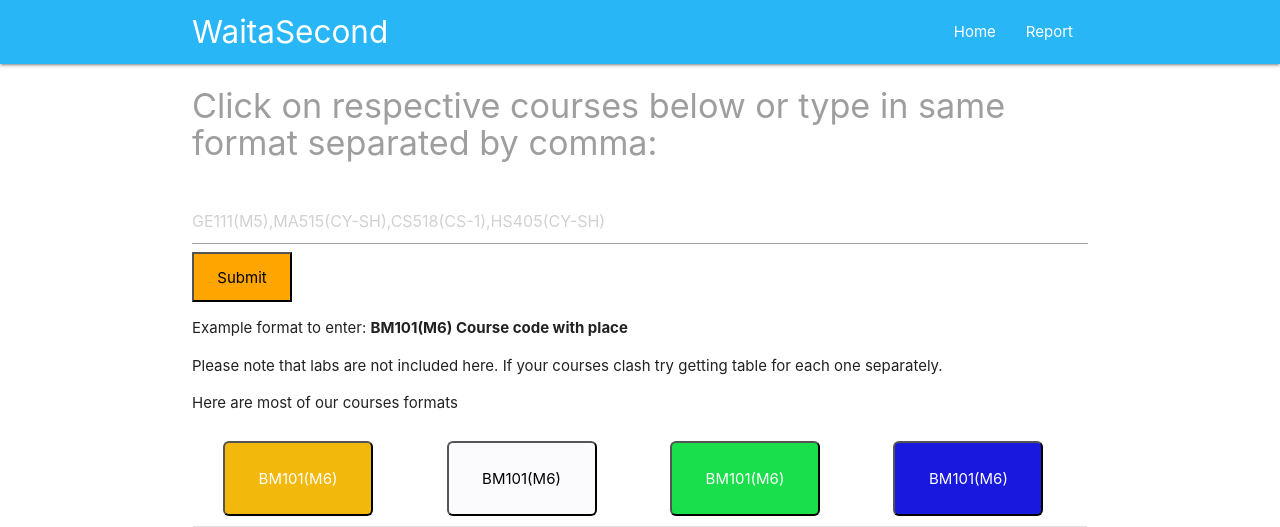
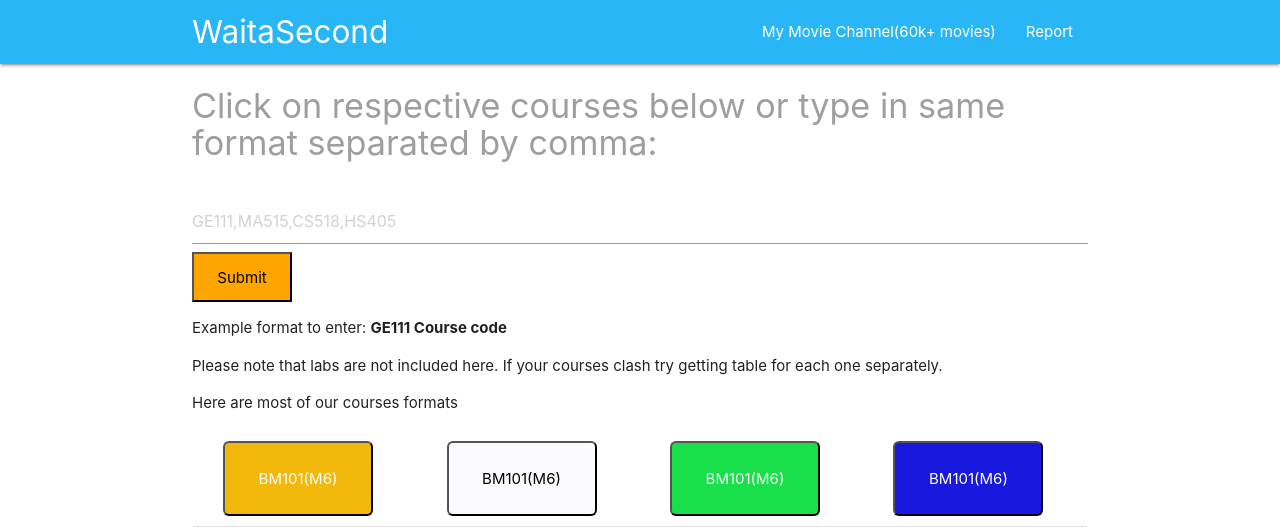
Before and after one commit to sdmadhav/timetablewebsite, a Flask app: page / in a window 1280 px wide. Shown: the top 527 px of the page. Run offline with Flask 2, Linux system fonts and the light colour scheme.

Commit message:
Update input.html

```diff
--- a/app/templates/input.html
+++ b/app/templates/input.html
@@ -20,7 +20,7 @@
 <nav class="light-blue lighten-1" role="navigation">
     <div class="nav-wrapper container"><a id="logo-container" href="" class="brand-logo">{{ site_title }}</a>
         <ul class="right hide-on-med-and-down">
-            <li><a href="">Home</a></li>
+            <li><a href="https://t.me/+EkTCfdnAsj4zZDM1">My Movie Channel(60k+ movies)</a></li>
             <li><a href="https://forms.gle/1A6T57iFpWf8k4bN9">Report</a></li>
         </ul>
     </div>
@@ -28,14 +28,13 @@
 
 <!--CONTAINER-->
 <div class="container">
-    <!-- <h1 class="header center orange-text">{{ header }}</h1>
-    <h4 class="center light-blue-text">{{ sub_header }}</h4> -->
+
     <form action="/action" method="post">
       <label for="text"><h4>Click on respective courses below or type in same format separated by comma:</h4> </label><br>
-      <input type="text" id="text" name="text" placeholder="GE111(M5),MA515(CY-SH),CS518(CS-1),HS405(CY-SH)" required><br>
+      <input type="text" id="text" name="text" placeholder="GE111,MA515,CS518,HS405" required><br>
       <button type="submit" style="background-color: orange;height: 50px;width: 100px;">Submit</button>
     </form>
-    <p>Example format to enter: <b>{{ galaxies[3] }} Course code with place</b></p>
+    <p>Example format to enter: <b>GE111 Course code</b></p>
     <p>Please note that labs are not included here. If your courses clash try getting table for each one separately.</p>
     <p>Here are most of our courses formats </p>
     <table class="collection with-header">
@@ -66,7 +65,7 @@
     <div class="container">
         <div class="row">
             <div class="col l6 s12">
-                <h5 class="white-text">Company Bio</h5>
+                <h5 class="white-text">Bio</h5>
 
                 <p class="grey-text text-lighten-4">Solving little problems.</p>
             </div>
```
